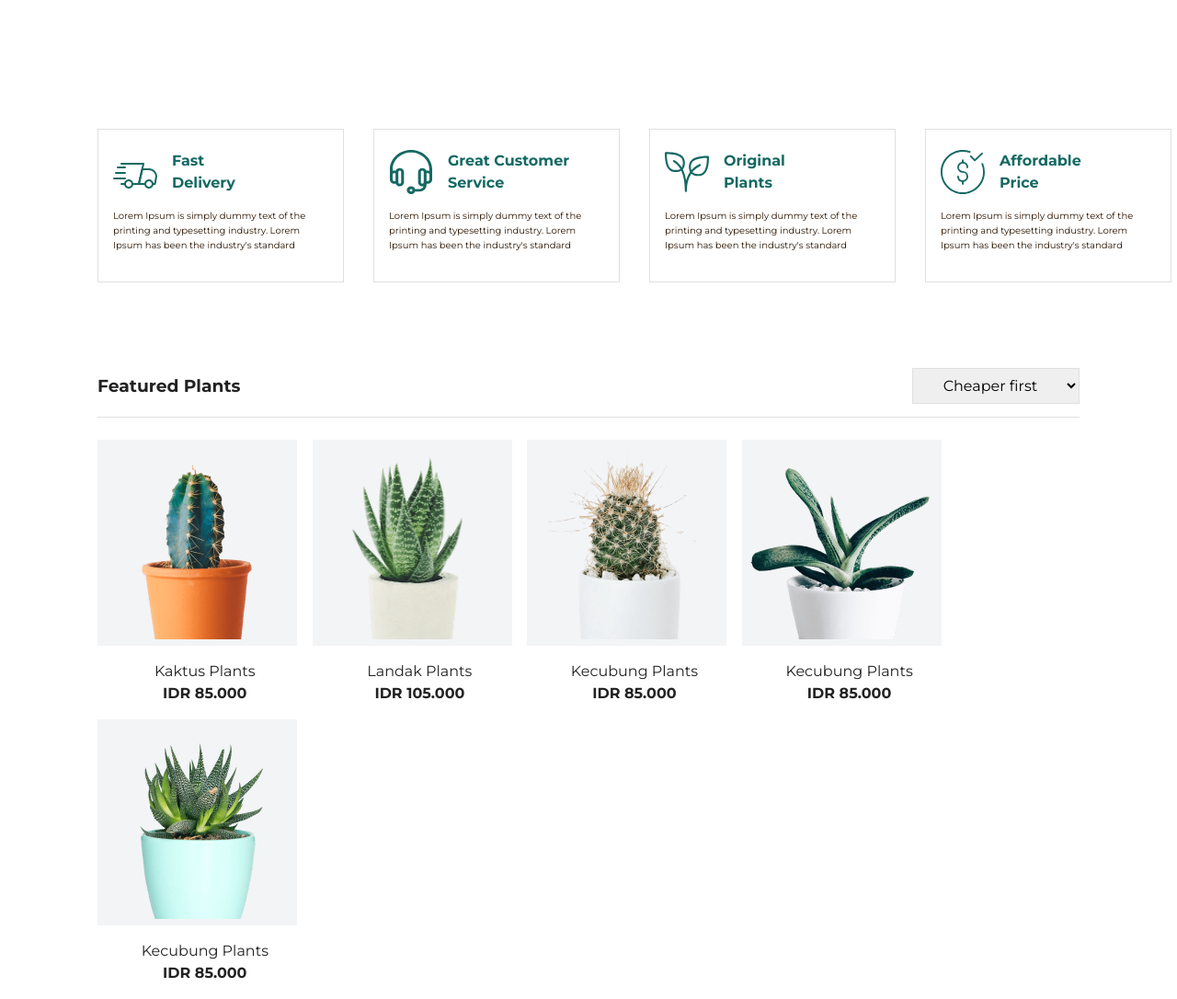
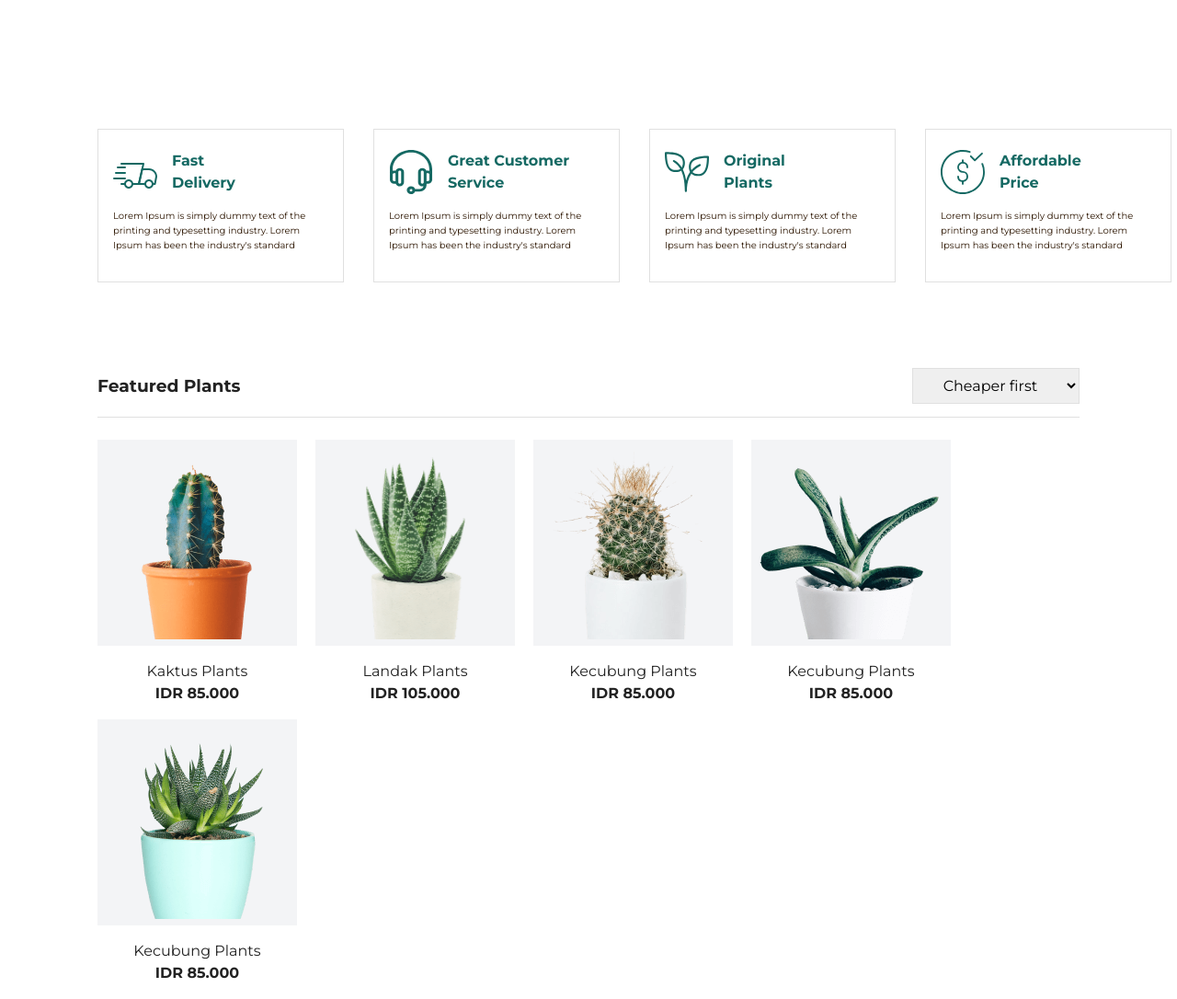
Before and after one commit to Frontend-testers/planshops, a plain HTML site: page index.html in a window 1280 px wide. Shown: the whole page at 92% size. Drawn offline with Linux system fonts and the light colour scheme.

Commit message:
correct margin property in the featured-plants section

```diff
--- a/css/style.css
+++ b/css/style.css
@@ -133,14 +133,13 @@ main {
 .featured-plants-img {
   display: flex;
   flex-wrap: wrap;
-  flex-grow: 1;
   align-items: center;
   text-align: center;
   margin-top: 24px;
 }
 
-.plant-images {
-
+.plant-images:not(:last-child) {
+  margin-right: 20px;
 }
 
 .img-plant {
@@ -152,8 +151,5 @@ main {
 .plant-img-background {
   background-color: #f3f4f6;
 }
-.plant-img-background:not(:last-child) {
-  margin-right: 16.6px;
-}
 
 /* /IMAGES */
```
